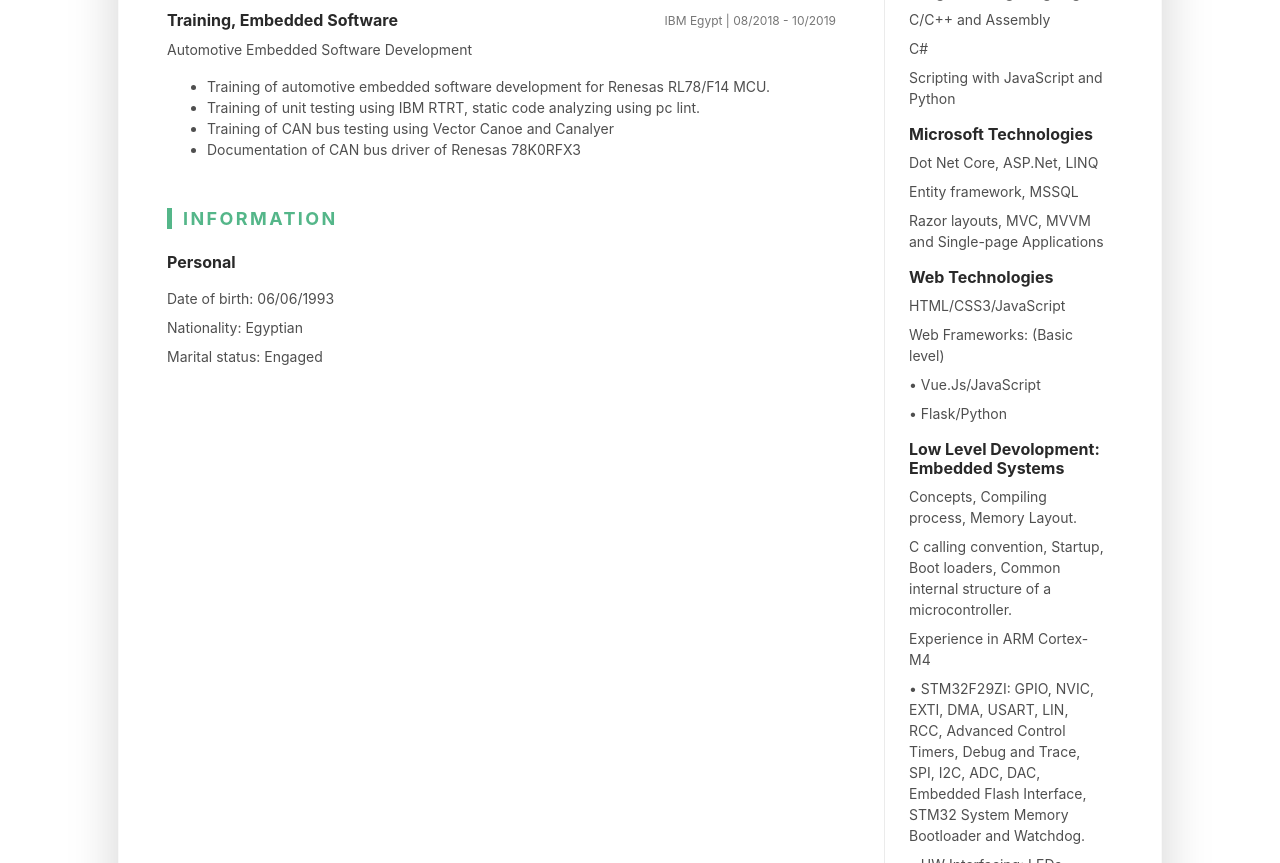
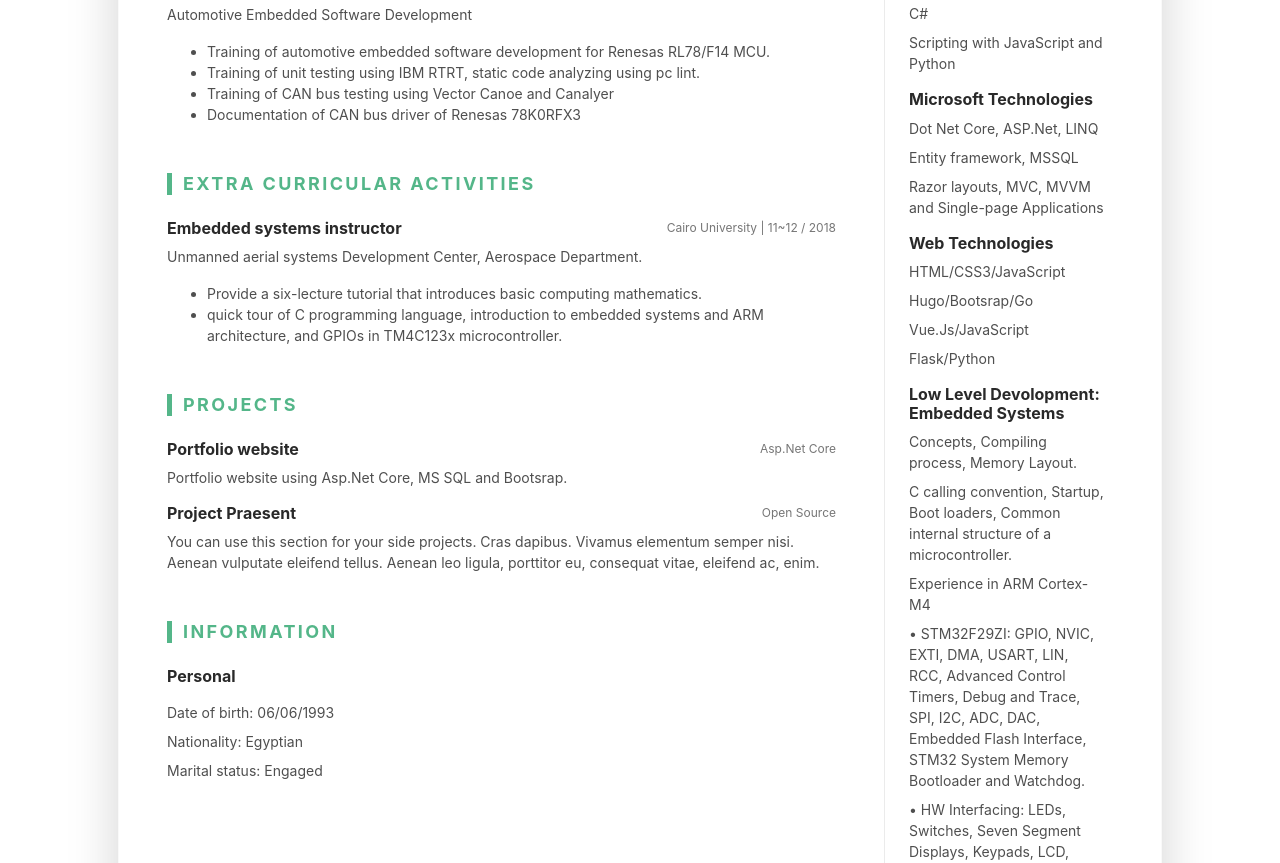
Before and after one commit to AhmedShabaanHelwa/AhmedShabaanHelwa.github.io, a plain HTML site: page index.html in a window 1280 px wide. Shown: the part 706-1569 px from the top of the page. Drawn offline with Linux system fonts and the light colour scheme.

Commit message:
rebuilding site Fri, Jun 19, 2020  1:53:33 AM

```diff
--- a/index.html
+++ b/index.html
@@ -12,13 +12,13 @@
     <meta charset="utf-8">
     <meta http-equiv="X-UA-Compatible" content="IE=edge">
     <meta name="viewport" content="width=device-width, initial-scale=1.0">
-    <meta name="description" content="DevResume - Bootstrap 4 Resume/CV Template For Software Developers">
-    <meta name="author" content="CowboySmall">
+    <meta name="description" content="Resume">
+    <meta name="author" content="Ahmed Shaban Helwa">
 
     <link rel="shortcut icon" href="favicon.ico">
 
 
-    <link rel="stylesheet" href="https://fonts.googleapis.com/css?family=Roboto:300,400,500,700,900">
+    <link rel="stylesheet" href="https://fonts.googleapis.com/css?family=Raleway:300,400,500,700,900">
 
 
     <link rel="stylesheet" href="https://ahmedshabaanhelwa.github.io/assets/css/devresume.min.c945c2e04a9ed6ec2cdc2baf57863e3d3d382c6f07c69ca9fd865f96500d4224.css">
@@ -79,11 +79,11 @@
                     <div class="media flex-column flex-md-row align-items-center">
 
 
-                        <img class="resume-profile-image mb-3 mb-md-0 mr-md-5 ml-md-0 rounded mx-auto" src="https://ahmedshabaanhelwa.github.io/assets/images/avatar.jpg" alt="image">
+                        <img class="resume-profile-image mb-3 mb-md-0 mr-md-5 ml-md-0 rounded mx-auto" src="https://ahmedshabaanhelwa.github.ioassets/images/avatar.jpg" alt="image">
 
 
                         <div class="media-body text-left">
-                            <p class="mb-0">Ahmed is a software development enthusiast. He started his passion by Embedded software development. To satisfy the passion, he did too many labs and projects to program different targets of microcontrollers. During his college years, he enrolled in professional embedded software development environment by being an Intern in Valeo Egypt and IBM Egypt. Now he is shifted his interest in developing high level application. C# and Asp.net are amazing for Ahmed, so he is learning them and making a very good progess!</p>
+                            <p class="mb-0">Ahmed is a software development enthusiast. Despite of being a loyal to the C-based family, he is open-minded for other programming and Scripting languages. Ahmed started his passion by Embedded software development. To satisfy the passion, he did too many labs and projects to program different targets of microcontrollers. During his college years, he enrolled in professional embedded software development environment by being an Intern in Valeo Egypt and IBM Egypt. Now he is shifting his interest in developing high level application. C# and Asp.net are amazing for Ahmed, so he is learning them and making a very good progess!</p>
                         </div>
 
                     </div>
@@ -151,8 +151,62 @@
 
 
                             </section>
+							                            <section class="work-section py-3">
+
+                                <h3 class="text-uppercase resume-section-heading mb-4">Extra Curricular Activities</h3>
 
 
+                                <div class="item mb-3">
+                                    <div class="item-heading row align-items-center mb-2">
+                                        <h4 class="item-title col-12 col-md-6 col-lg-6 mb-2 mb-md-0">Embedded systems instructor</h4>
+                                        <div class="item-meta col-12 col-md-6 col-lg-6 text-muted text-left text-md-right">Cairo University | 11~12 / 2018</div>
+                                    </div>
+                                    <div class="item-content">
+                                        <p>Unmanned aerial systems Development Center, Aerospace Department.</p>
+                                        <ul class="resume-list">
+
+                                            <li>Provide a six-lecture tutorial that introduces basic computing mathematics.</li>
+
+                                            <li>quick tour of C programming language, introduction to embedded systems and ARM architecture, and GPIOs in TM4C123x microcontroller.</li>
+
+                                        </ul>
+                                    </div>
+                                </div>
+
+
+                            </section>
+
+
+
+
+
+                            <section class="project-section py-3">
+
+                                <h3 class="text-uppercase resume-section-heading mb-4">Projects</h3>
+
+
+                                <div class="item mb-3">
+                                    <div class="item-heading row align-items-center mb-2">
+                                        <h4 class="item-title col-12 col-md-6 col-lg-8 mb-2 mb-md-0">Portfolio website</h4>
+                                        <div class="item-meta col-12 col-md-6 col-lg-4 text-muted text-left text-md-right">Asp.Net Core</div>
+                                    </div>
+                                    <div class="item-content">
+                                        <p>Portfolio website using Asp.Net Core, MS SQL and Bootsrap.</p>
+                                    </div>
+                                </div>
+
+                                <div class="item mb-3">
+                                    <div class="item-heading row align-items-center mb-2">
+                                        <h4 class="item-title col-12 col-md-6 col-lg-8 mb-2 mb-md-0">Project Praesent</h4>
+                                        <div class="item-meta col-12 col-md-6 col-lg-4 text-muted text-left text-md-right">Open Source</div>
+                                    </div>
+                                    <div class="item-content">
+                                        <p>You can use this section for your side projects. Cras dapibus. Vivamus elementum semper nisi. Aenean vulputate eleifend tellus. Aenean leo ligula, porttitor eu, consequat vitae, eleifend ac, enim.</p>
+                                    </div>
+                                </div>
+
+
+                            </section>
 
 
 
@@ -253,11 +307,11 @@
 
                                         <li class="mb-2">HTML/CSS3/JavaScript</li>
 
-                                        <li class="mb-2">Web Frameworks: (Basic level)</li>
+                                        <li class="mb-2">Hugo/Bootsrap/Go</li>
 
-                                        <li class="mb-2">•  Vue.Js/JavaScript</li>
+                                        <li class="mb-2">Vue.Js/JavaScript</li>
 
-                                        <li class="mb-2">•  Flask/Python</li>
+                                        <li class="mb-2">Flask/Python</li>
 
                                     </ul>
                                 </div>
```
